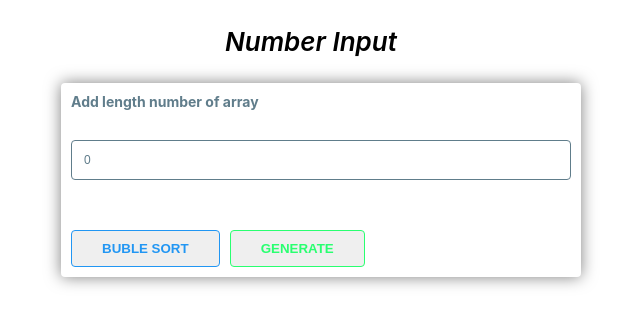
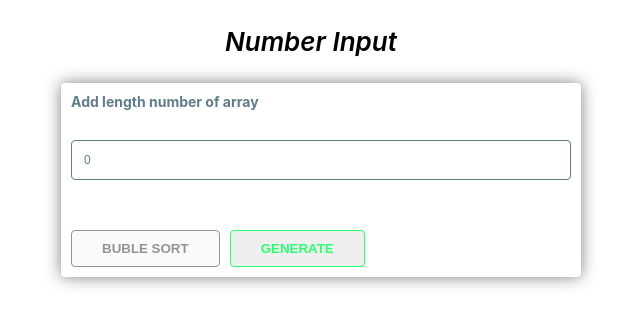
Before and after one commit to rhobbikhaidir/BubleSort, a React (Create React App) app: page / in a window 1280 px wide. Shown: the top 326 px of the page, without its empty margins (329-969 px from the left). Built offline with nearby package versions, Linux system fonts and the light colour scheme.

Commit message:
finish project

```diff
--- a/src/Redux/reducer/rootReducer.js
+++ b/src/Redux/reducer/rootReducer.js
@@ -19,6 +19,12 @@ const rootReducer = (state = globalState, action) => {
       randomNumber: 0,
     };
   }
+  if (action.type === "BUbBLE_ARR") {
+    return {
+      ...state,
+      arrayNumber: action.bubbleArr,
+    };
+  }
   return state;
 };
 
--- a/src/components/UserInput/index.css
+++ b/src/components/UserInput/index.css
@@ -46,6 +46,17 @@
   padding: 10px 30px;
   border-radius: 4px;
   color: #2196f3;
+  text-transform: uppercase;
+  font-weight: bold;
+  margin-top: 30px;
+  margin-right: 10px;
+}
+.btn-disable {
+  outline: none;
+  border: 1px solid #919496;
+  padding: 10px 30px;
+  border-radius: 4px;
+  color: #919496;
   text-transform: uppercase;
   font-weight: bold;
   margin-top: 30px;
--- a/src/components/UserInput/index.js
+++ b/src/components/UserInput/index.js
@@ -1,4 +1,4 @@
-import React from "react";
+import React, { useState } from "react";
 import { useNavigate } from "react-router-dom";
 import { connect } from "react-redux";
 
@@ -18,10 +18,14 @@ const mapDispatchToProps = (dispatch) => {
       dispatch({ type: "CHANGE_NUMBER", newNumber: kosong }),
     handleGenerate: (arr) =>
       dispatch({ type: "GENERATE_NUMBER", newArray: arr }),
+    handleBubbleArr: (newBubbleArr) =>
+      dispatch({ type: "BUBBLE_ARR", bubbleArr: newBubbleArr }),
   };
 };
 
 const UserInput = (props) => {
+  const [showBtn, setShowBtn] = useState(true);
+
   const navigate = useNavigate();
   const changeNumber = (e) => {
     props.handleChangeNumber(e.target.value);
@@ -31,14 +35,33 @@ const UserInput = (props) => {
   const handleClick = (e) => {
     e.preventDefault();
     let arr1 = [];
-    for (let i = 0; i < props.randomNumber; i++) {
-      arr1.push(Math.floor(Math.random() * 10) + 1);
+    if (props.randomNumber > 0) {
+      for (let i = 0; i < props.randomNumber; i++) {
+        arr1.push(Math.floor(Math.random() * 10) + 1);
+      }
+      // console.log(props.randomNumber);
+      props.handleGenerate(arr1);
+      setShowBtn(false);
     }
-    console.log(props.randomNumber);
-    props.handleGenerate(arr1);
   };
 
   const handleBubleSort = () => {
+    const arr = props.arrayNumber;
+    let i, j;
+    const len = props.arrayNumber.length;
+
+    for (i = 0; i < len; i++) {
+      for (j = 0; j < len; j++) {
+        if (arr[j] > arr[j + 1]) {
+          let bubleArr = arr[j];
+          arr[j] = arr[j + 1];
+          arr[j + 1] = bubleArr;
+          props.handleBubbleArr(bubleArr);
+        }
+      }
+    }
+
+    console.log(props.arrayNumber);
     navigate("/output");
   };
 
@@ -63,9 +86,14 @@ const UserInput = (props) => {
           onChange={changeNumber}
         />
         <div className="btn-wrapper">
-          <button className="btn-submit-num" onClick={handleBubleSort}>
+          <button
+            className={showBtn ? "btn-disable" : "btn-submit-num"}
+            onClick={handleBubleSort}
+            disabled={showBtn}
+          >
             BUBLE SORT
           </button>
+
           <button className="btn-generate-num" onClick={handleClick}>
             Generate
           </button>
```
